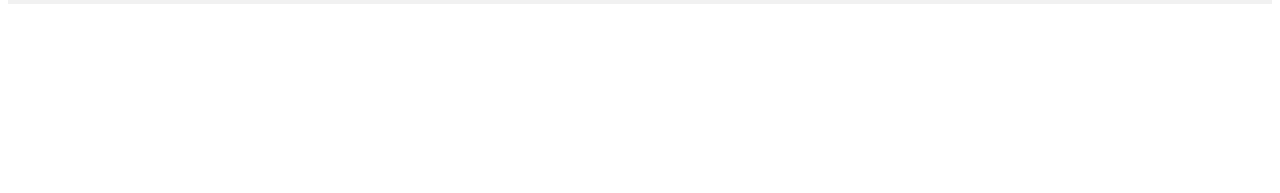
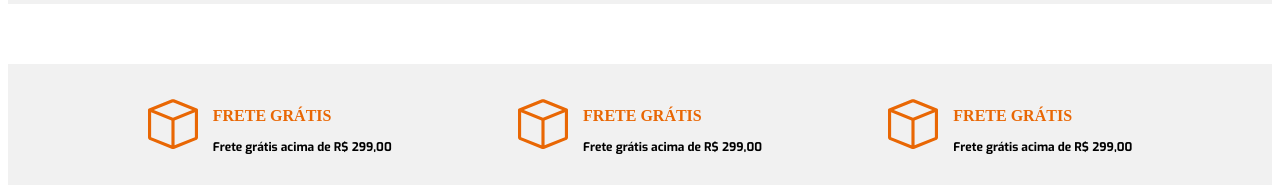
Before and after one commit to EduardoAmaro/smart, a Nuxt app: page / in a window 1280 px wide. Shown: the part 604-797 px from the top of the page. Built offline with nearby package versions, Linux system fonts and the light colour scheme.

Commit message:
feat: add icons banner above products on home

```diff
--- a/components/home/FullbannerStrip.vue
+++ b/components/home/FullbannerStrip.vue
@@ -17,7 +17,6 @@
 .section-strip {
   background-color: $ligth-background;
   padding: 6px 0;
-  width: 100%;
   font-family: $font-family-title;
 
   .strip-wrapper {
--- /dev/null
+++ b/components/home/IconsBanner.vue
@@ -0,0 +1,91 @@
+<template>
+  <div class="section section-icons">
+    <div class="container-fluid">
+      <div class="icons-wrapper">
+        <div class="icon-container">
+          <div class="icon">
+            <BoxIcon />
+          </div>
+          <div class="text">
+            <h2 class="title">Frete Grátis</h2>
+            <span class="subtitle">Frete grátis acima de R$ 299,00</span>
+          </div>
+        </div>
+        <div class="icon-container">
+          <div class="icon">
+            <BoxIcon />
+          </div>
+          <div class="text">
+            <h2 class="title">Frete Grátis</h2>
+            <span class="subtitle">Frete grátis acima de R$ 299,00</span>
+          </div>
+        </div>
+        <div class="icon-container">
+          <div class="icon">
+            <BoxIcon />
+          </div>
+          <div class="text">
+            <h2 class="title">Frete Grátis</h2>
+            <span class="subtitle">Frete grátis acima de R$ 299,00</span>
+          </div>
+        </div>
+      </div>
+    </div>
+  </div>
+</template>
+
+<script>
+import BoxIcon from '~/assets/svg/box.svg?inline'
+
+export default {
+  components: {
+    BoxIcon,
+  },
+}
+</script>
+
+<style lang="scss">
+.section-icons {
+  margin-top: 60px;
+
+  .icons-wrapper {
+    display: flex;
+    justify-content: center;
+    align-items: center;
+    gap: 10%;
+    background-color: $ligth-background;
+    padding: 30px 0;
+
+    .icon-container {
+      display: flex;
+      align-items: center;
+      gap: 15px;
+
+      .icon {
+        width: 50px;
+        height: 50px;
+      }
+
+      .text {
+        display: flex;
+        flex-direction: column;
+        justify-content: center;
+
+        .title {
+          color: $dark-orange-color;
+          text-transform: uppercase;
+          font-size: $font-size-md;
+          font-weight: 700;
+        }
+
+        .subtitle {
+          font-family: $font-family-title;
+          font-size: $font-size-xs;
+          font-weight: 700;
+          white-space: nowrap;
+        }
+      }
+    }
+  }
+}
+</style>
--- a/pages/index.vue
+++ b/pages/index.vue
@@ -2,17 +2,20 @@
   <main>
     <HomeSlider />
     <FullbannerStrip />
+    <IconsBanner />
   </main>
 </template>
 
 <script>
 import HomeSlider from '~/components/home/HomeSlider.vue'
 import FullbannerStrip from '~/components/home/FullbannerStrip.vue'
+import IconsBanner from '~/components/home/IconsBanner.vue'
 
 export default {
   components: {
     HomeSlider,
     FullbannerStrip,
+    IconsBanner,
   },
 }
 </script>
```
Also changed, not shown: assets/scss/main.scss (+8 -0 lines), assets/svg/box.svg (added).
